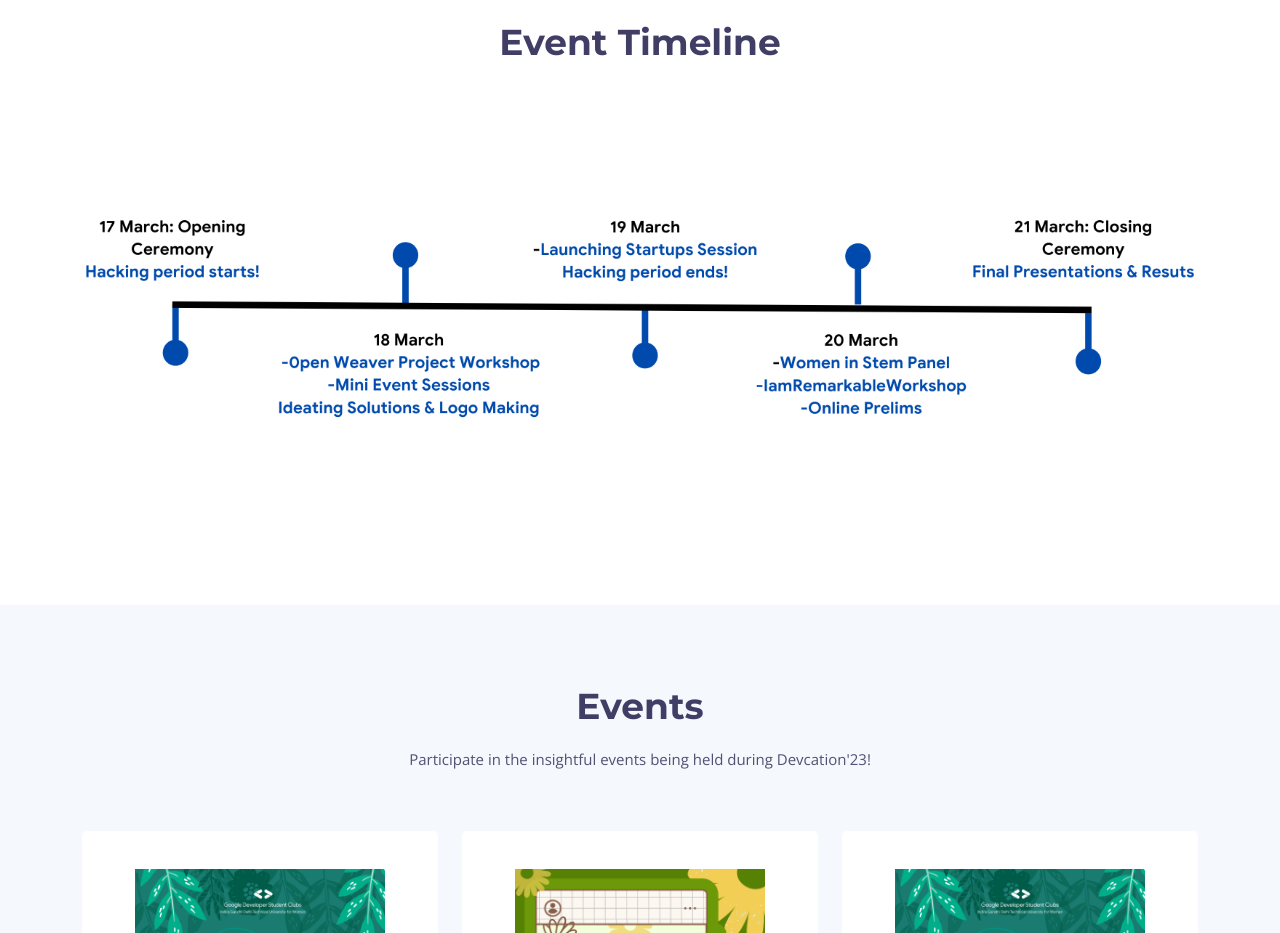
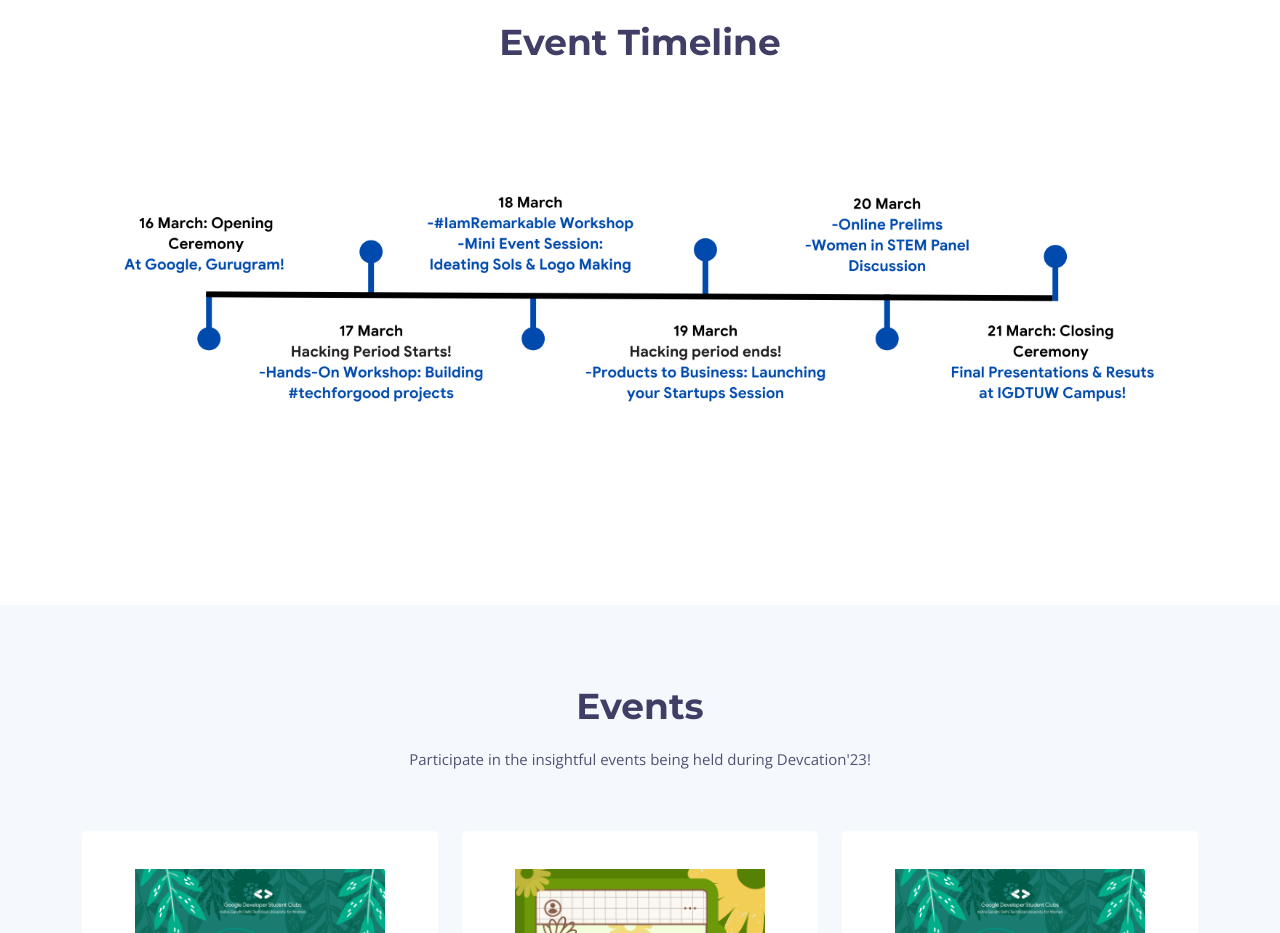
Before and after one commit to Alcyone713/Devcation-2.0, a plain HTML site: page index.html in a window 1280 px wide. Shown: the part 2900-3833 px from the top of the page. Drawn offline with nearby package versions, Linux system fonts and the light colour scheme.

Commit message:
Update index.html

```diff
--- a/index.html
+++ b/index.html
@@ -297,7 +297,7 @@ Along with this, we will have various knowledge-imparting and super fun recreati
         <br>
         <br>
         <div class="container" style="display: flex; justify-content: center;">
-          <img style="width: 92vw" src="./assets/img/Timeline2.png">
+          <img style="width: 92vw" src="./assets/img/tm3.png">
         </div>
 
         <!-- <div class="row feature-item">
```
